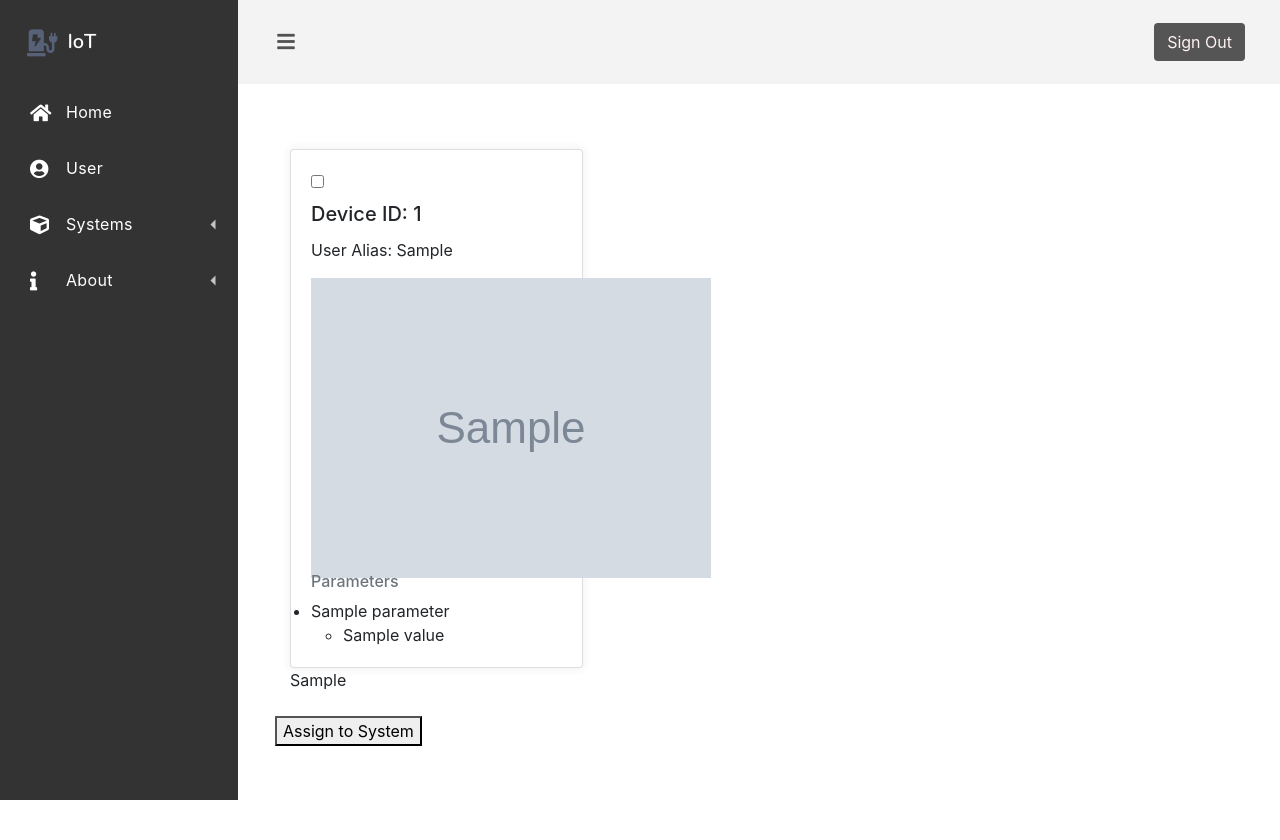
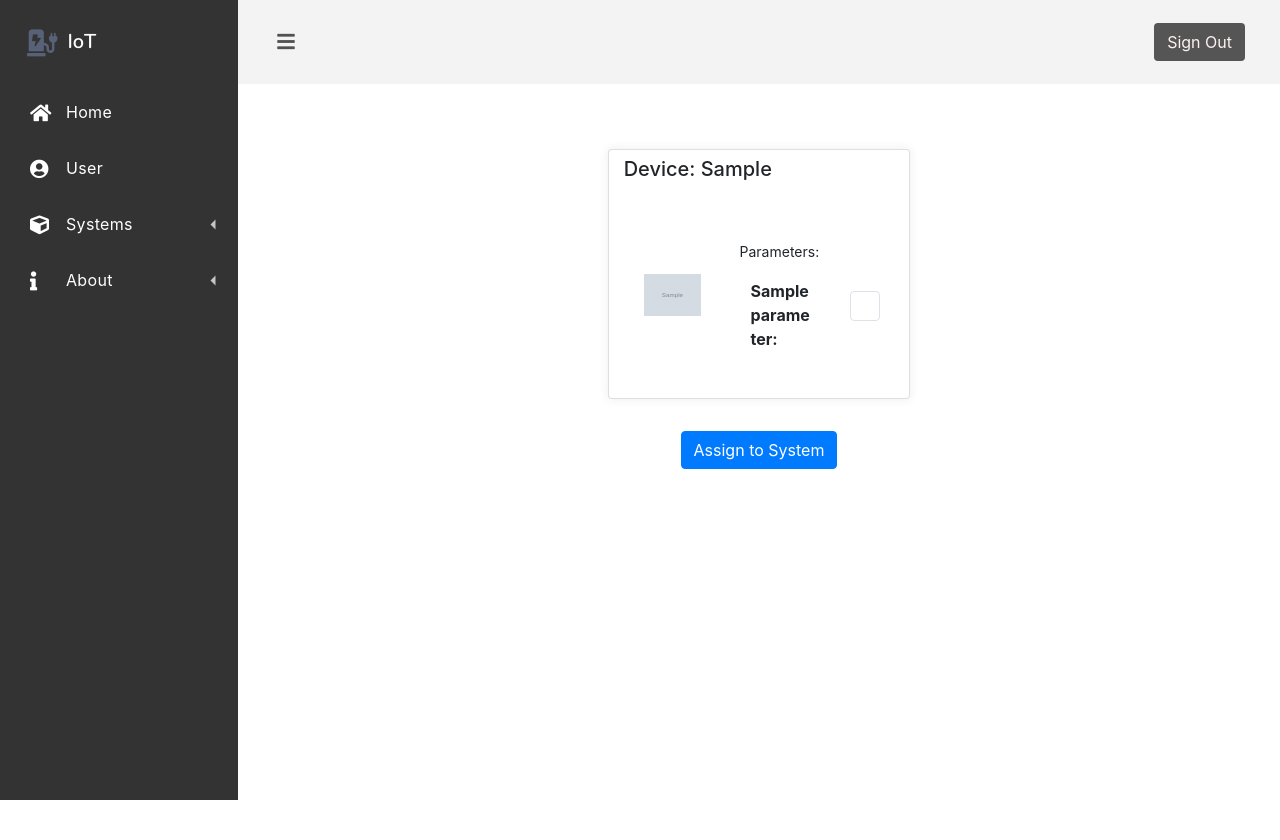
Before and after one commit to maximmuss699/IIS, a Symfony app: template templates/assign_devices/index.html.twig in a window 1280 px wide. Run offline with Twig, Linux system fonts and the light colour scheme; the template is opened without the code that fills it: most values are stand-ins (such as "Sample title", 1, 10 or a date in 2020); grey boxes marked "Sample" are stand-in pictures; some libraries are stand-ins or nearby versions.

Commit message:
assign device, display details changes

```diff
--- a/templates/assign_devices/index.html.twig
+++ b/templates/assign_devices/index.html.twig
@@ -23,8 +23,14 @@
     <style>
         .example-wrapper { margin: 1em auto; max-width: 800px; width: 95%; font: 18px/1.5 sans-serif; }
         .example-wrapper code { background: #F5F5F5; padding: 2px 6px; }
+
+        .example-wrapper { margin: 1em auto; max-width: 800px; width: 95%; font: 18px/1.5 sans-serif; }
+        .example-wrapper code { background: #F5F5F5; padding: 2px 6px; }
+
     </style>
-<div class="dash">
+
+
+    <div class="dash">
     <div class="dash-nav dash-nav-dark">
         <header>
             <a href="#!" class="menu-toggle">
@@ -78,53 +84,83 @@
 
 
 
-        <!--------------------------------- Page Content ------------------>
         <main class="dash-content">
+            <style>
+                .larger-checkbox input[type="checkbox"] {
+                    width: 30px; /* Width of the checkbox */
+                    height: 30px; /* Height of the checkbox */
+                }
+
+                .larger-checkbox input[type="checkbox"]:checked {
+                    transform: scale(1.5); /* Increases the scale when checked */
+                }
+            </style>
+
             <div class="container-fluid">
-                <div class="row dash-row">
-
-
+                <div class="row justify-content-center">
                     <form action="{{ path('handle_device_assignment', {'id': systemId}) }}" method="post">
                         {% if deviceDetails is empty %}
                             <p>No devices found.</p>
                         {% else %}
+                            <div class="row justify-content-center mb-3">
                             {% for deviceDetail in deviceDetails %}
-                                <div class="col-md-4 mb-4">
-                                    <div class="card">
-                                        <div class="card-body">
-                                            <label>
-                                                <input type="checkbox" name="selected_devices[]" value="{{ deviceDetail.device.id }}">
-                                            </label>
-                                            <h5 class="card-title">Device ID: {{ deviceDetail.device.id }}</h5>
-                                            <p class="card-text">User Alias: {{ deviceDetail.userAlias }}</p>
-                                            <img src="{{ asset(deviceDetail.imagePath) }}" alt="{{ deviceDetail.userAlias }} Image">
-                                            <h6 class="card-subtitle mb-2 text-muted">Parameters</h6>
-                                            <ul class="list-group list-group-flush">
-                                                {% for parameter in deviceDetail.parameters %}
-                                                    <li>{{ parameter.name }}</li>
-                                                    <ul>
-                                                        {% for value in parameter.values %}
-                                                            <li>{{ value }}</li>
+                                <div class="col-lg-4 col-md-6 col-sm-12 mb-3">
+                                    <div class="card" style="min-height: 250px;">
+                                        <div class="card-header no-border">
+                                            <h5 class="card-title text-center">Device: {{ deviceDetail.userAlias }}</h5>
+                                        </div>
+                                        <div class="card-body d-flex align-items-center">
+                                            <div class="col-4">
+                                                <div class="text-center">
+                                                    <img src="{{ asset(deviceDetail.imagePath) }}" alt="{{ deviceDetail.userAlias }} Image" width="60" height="60" class="img-fluid mb-2">
+                                                </div>
+                                            </div>
+                                            <div class="col-6">
+                                                <div class="widget-parameters">
+                                                    <div class="widget-50-Det">
+                                                        <a class="btn btn-sm btn-flash-border-primary">Parameters:</a>
+                                                    </div>
+                                                    <ul class="list-group list-group-flush">
+                                                        {% for parameter in deviceDetail.parameters %}
+                                                            <li class="list-group-item">
+                                                                <strong>{{ parameter.parameter.name }}:</strong>
+                                                                {% set jsonValues = parameter.parameter.values %}
+                                                                {% if jsonValues is iterable %}
+                                                                    {# Get the last value in the array #}
+                                                                    {% set lastValue = jsonValues|last %}
+                                                                    {{ lastValue }}
+                                                                    {{ parameter.unit }}
+                                                                {% endif %}
+                                                            </li>
                                                         {% endfor %}
                                                     </ul>
-                                                {% endfor %}
-                                            </ul>
+                                                </div>
+                                            </div>
+                                            <div class="col-2 d-flex justify-content-end align-items-center larger-checkbox">
+                                                <div class="form-check">
+                                                    <input class="form-check-input" type="checkbox" name="selected_devices[]" value="{{ deviceDetail.device.id }}" id="checkbox{{ loop.index }}">
+                                                </div>
+                                            </div>
                                         </div>
                                     </div>
-                                    {{ deviceDetail.userAlias }}
                                 </div>
+                                {% if loop.index % 3 == 0 or loop.last %}
+                                    </div>
+                                    {% if not loop.last %}
+                                        <div class="row justify-content-center mb-3">
+                                    {% endif %}
+                                {% endif %}
                             {% endfor %}
+                            </div>
+                            <div class="text-center">
+                                <input type="hidden" name="system_id" value="{{ systemId }}">
+                                <button type="submit" class="btn btn-primary">Assign to System</button>
+                            </div>
                         {% endif %}
-                        <input type="hidden" name="system_id" value="{{ systemId }}">
-                        <button type="submit">Assign to System</button>
                     </form>
-
-
-
                 </div>
             </div>
         </main>
-
         <script src="https://code.jquery.com/jquery-3.3.1.slim.min.js" integrity="sha384-q8i/X+965DzO0rT7abK41JStQIAqVgRVzpbzo5smXKp4YfRvH+8abtTE1Pi6jizo" crossorigin="anonymous"></script>
         <script src="https://cdnjs.cloudflare.com/ajax/libs/popper.js/1.14.7/umd/popper.min.js" integrity="sha384-UO2eT0CpHqdSJQ6hJty5KVphtPhzWj9WO1clHTMGa3JDZwrnQq4sF86dIHNDz0W1" crossorigin="anonymous"></script>
         <script src="https://stackpath.bootstrapcdn.com/bootstrap/4.3.1/js/bootstrap.min.js" integrity="sha384-JjSmVgyd0p3pXB1rRibZUAYoIIy6OrQ6VrjIEaFf/nJGzIxFDsf4x0xIM+B07jRM" crossorigin="anonymous"></script>
```
Also changed, not shown: src/Controller/AssignDevicesController.php (+29 -3 lines), templates/system_details/index.html.twig (+25 -43 lines).
